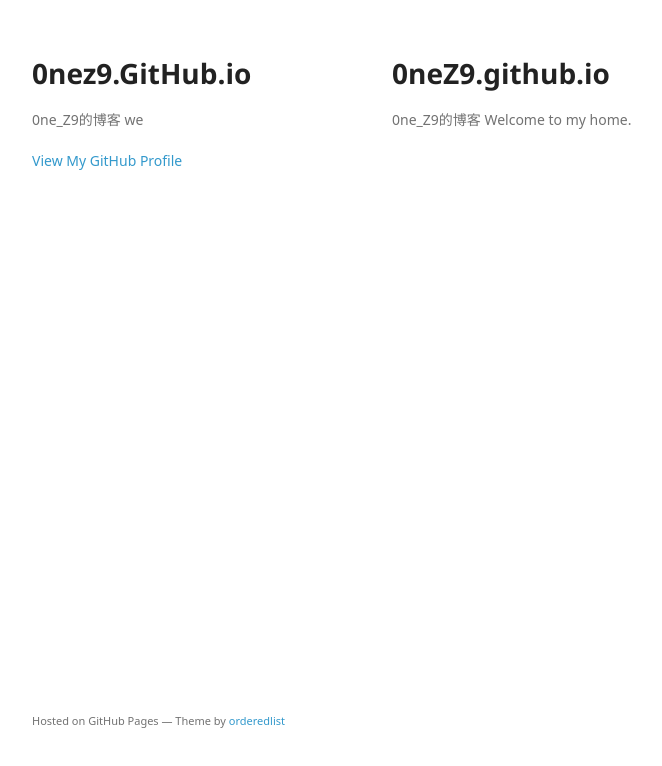
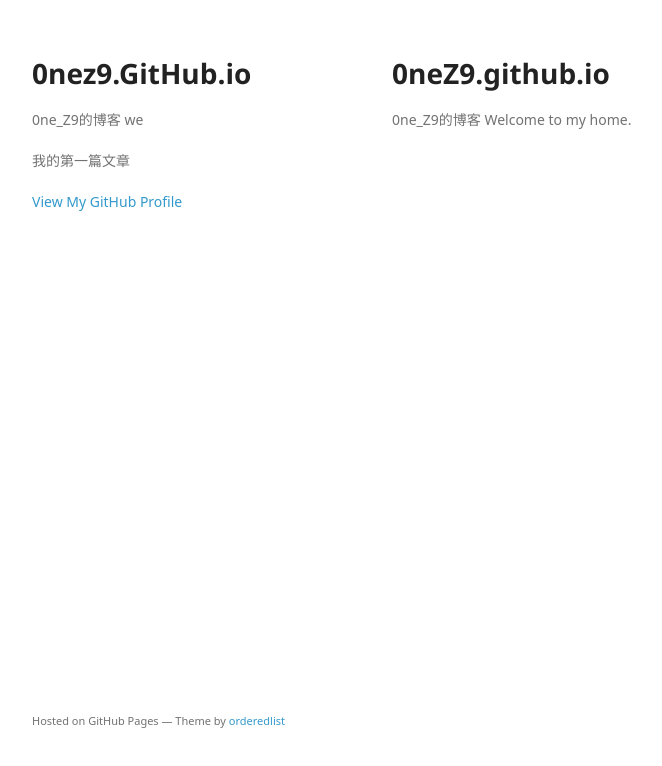
Before and after one commit to 0neZ9/0neZ9.github.io, a plain HTML site: page index.html in a window 1280 px wide. Shown: the whole page, without its empty margins (178-840 px from the left). Drawn offline with Linux system fonts and the light colour scheme; a web font is replaced by a local one.

Commit message:
Update index.html

```diff
--- a/index.html
+++ b/index.html
@@ -1,3 +1,4 @@
+
 <!doctype html>
 <html>
   <head>
@@ -17,6 +18,7 @@
       <header>
         <h1>0nez9.GitHub.io</h1>
         <p>0ne_Z9的博客 we</p>
+        <p>我的第一篇文章</p>
 
 
         <p class="view"><a href="https://github.com/0neZ9">View My GitHub Profile</a></p>
```
